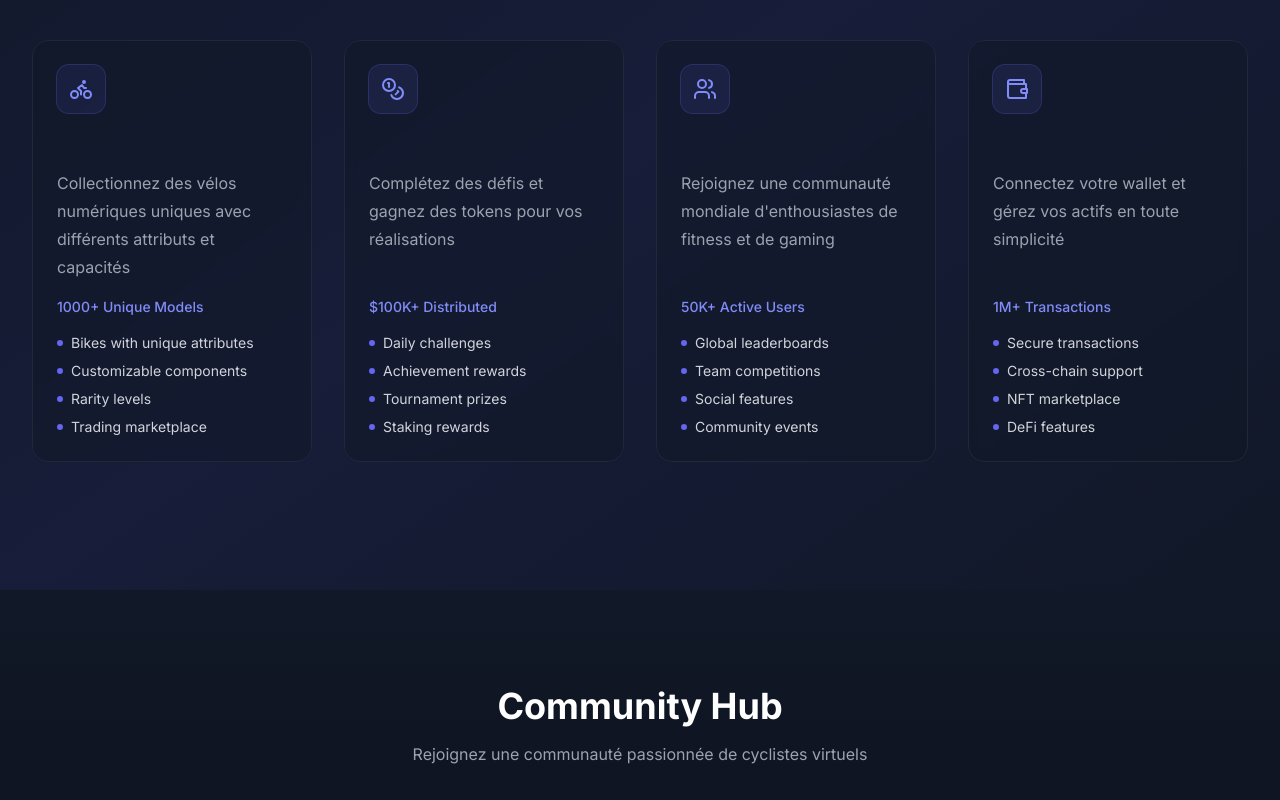
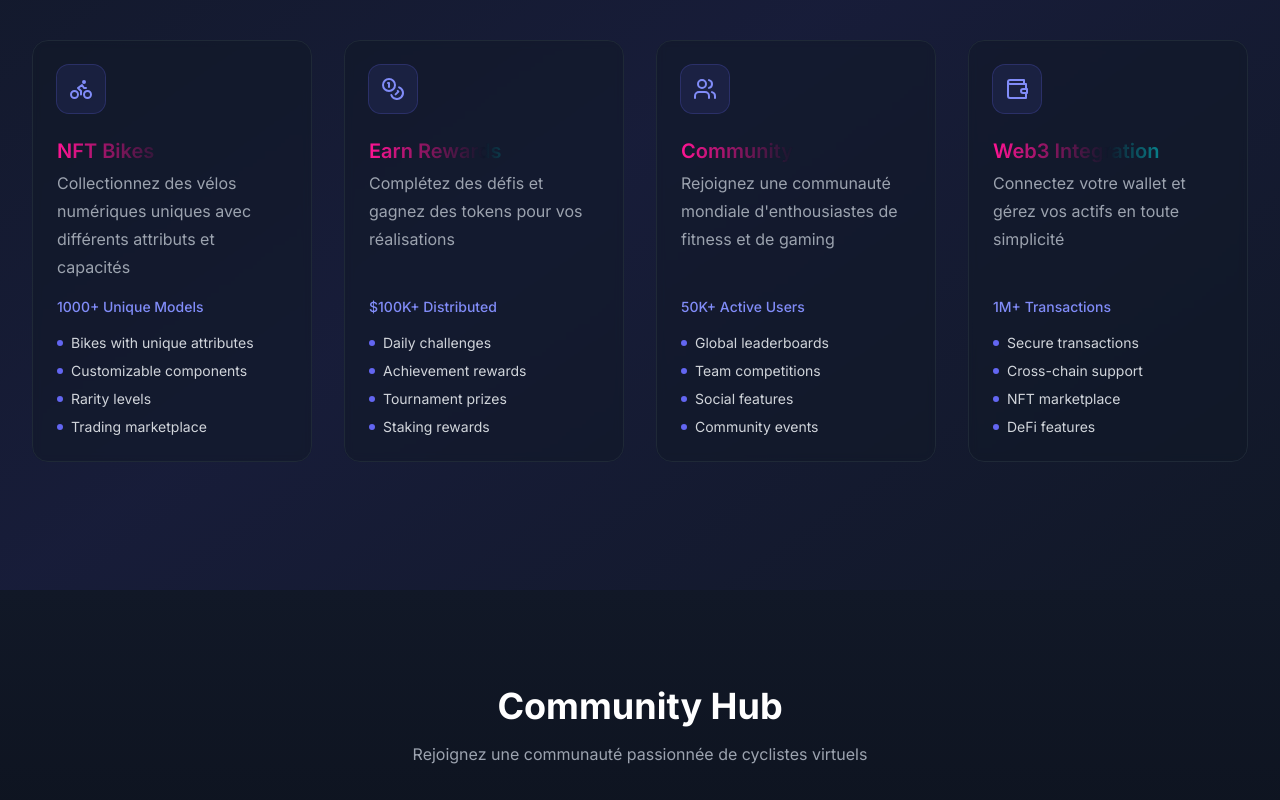
Before and after one commit to Tehen1/fixierun-landing, a Next.js app: page / in a window 1280 px wide. Shown: the part 1340-2140 px from the top of the page. Built offline with nearby package versions, Linux system fonts and the light colour scheme.

Commit message:
Add custom colors to tailwind config

```diff
--- a/tailwind.config.js
+++ b/tailwind.config.js
@@ -9,7 +9,11 @@ module.exports = {
   ],
   theme: {
     extend: {
-      colors: {
+    colors: {
+        'custom-purple': '#4c1f99',
+        'custom-purple-light': '#6b24b1',
+        'accent-pink': '#FF1493',
+        'accent-cyan': '#00FFFF',
         border: "hsl(var(--border))",
         input: "hsl(var(--input))",
         ring: "hsl(var(--ring))",
```
